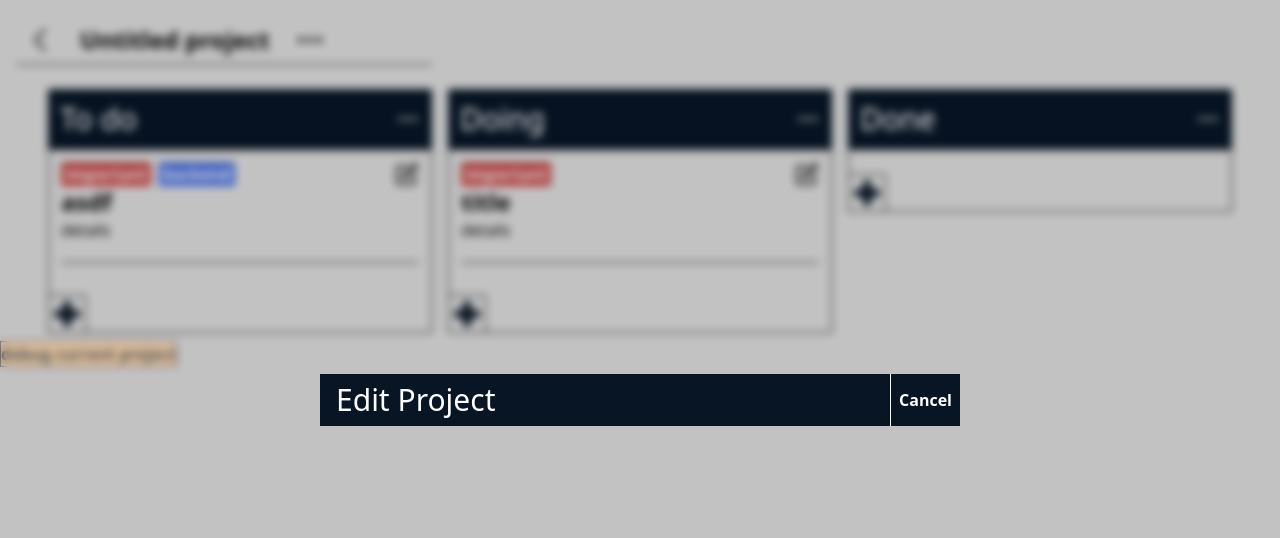
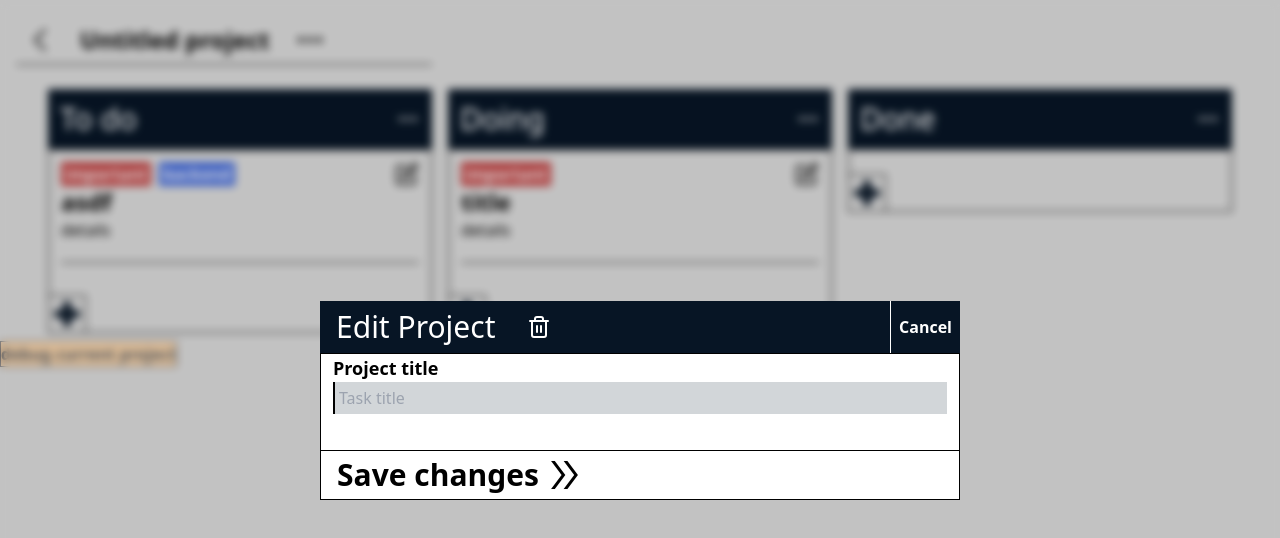
Before and after one commit to Cgull01/tresure, a SvelteKit app: page /projects/2 in a window 1280 px wide. Both pictures are taken after a click on the button 309 px from the left and 40 px from the top of the page. Shown: the top 538 px of the page. Built offline with nearby package versions, Linux system fonts and the light colour scheme.

Commit message:
can rename project

```diff
--- a/src/components/ProjectDialog.svelte
+++ b/src/components/ProjectDialog.svelte
@@ -1,28 +1,22 @@
 <script lang="ts">
-	import { CURRENT_COLUMN, DIALOG_MANAGER, DIALOG_TASK } from './store';
+	import { CURRENT_COLUMN, CURRENT_PROJECT, DIALOG_MANAGER, DIALOG_TASK } from './store';
 	import { addTask, removeTask, updateTask } from '../functions';
 	import Icon from './Icon.svelte';
 
 	let dialogRef: HTMLDialogElement;
+	let projectTitle = $CURRENT_PROJECT.title;
 
 	function closeDialog() {
 		$DIALOG_MANAGER.projectDialog = false;
 	}
 
-	function handleRemove() {
-		if ($DIALOG_TASK.id) {
-			removeTask($CURRENT_COLUMN, $DIALOG_TASK);
-		}
+	function handleDeleteProject() {
+		//TODO: delete project
 		closeDialog();
 	}
 
 	function submitDialog() {
-		if ($DIALOG_TASK.id) {
-			updateTask($CURRENT_COLUMN, $DIALOG_TASK);
-		} else {
-			addTask($CURRENT_COLUMN, $DIALOG_TASK);
-		}
-
+		$CURRENT_PROJECT.title = projectTitle;
 		closeDialog();
 	}
 
@@ -39,15 +33,46 @@
 		<div class="sticky m-auto">
 			<div class="flex flex-row justify-between">
 				<div class="flex flex-row gap-4 bg-accent text-white w-full items-center">
-					<h1 class="text-white font-sans text-3xl px-4 pb-2 py-2">
-						{'Edit Project'}
-					</h1>
+					<h1 class="text-white font-sans text-3xl px-4 pb-2 py-2">Edit Project</h1>
+					<button
+						tabindex="0"
+						title="Click to remove the task"
+						class=" cursor-pointer active:scale-105 stroke-formBackground"
+						on:click={handleDeleteProject}
+					>
+						<Icon name="trash" stroke_width="2" />
+					</button>
 				</div>
 				<button
 					class="bg-accent text-white border-l select-none font-semibold border-white px-2 hover:bg-white hover:text-black transition-colors"
 					on:click={closeDialog}>Cancel</button
 				>
 			</div>
+			<form class="border-black border bg-white">
+				<div class="px-3">
+					<div>
+						<div class="text-lg font-semibold">Project title</div>
+						<input
+							type="text"
+							bind:value={projectTitle}
+							placeholder="Task title"
+							class="p-1 border-l-2 border-black bg-formBackground focus:bg-formBackgroundFocused outline-none mb-3 w-full resize-y row-auto"
+						/>
+					</div>
+				</div>
+				<div
+					class="flex flex-row cursor-pointer border-t border-black w-full text-3xl mt-6 hover:bg-black hover:text-white transition-colors group px-4 align-middle font-semibold select-none"
+				>
+					<button on:click={submitDialog}>Save changes</button>
+
+					<Icon
+						height={48}
+						width={48}
+						name="directions-right"
+						styles="fill-black group-active:translate-x-11 group-active:transition-none group-hover:translate-x-6 transition-transform group-hover:fill-white"
+					/>
+				</div>
+			</form>
 		</div>
 	</dialog>
 {/if}
--- a/src/components/TaskDialog.svelte
+++ b/src/components/TaskDialog.svelte
@@ -104,16 +104,14 @@
 						{$DIALOG_TASK.id ? 'Edit Task' : 'New Task'}
 					</h1>
 					{#if $DIALOG_TASK.id}
-						<!-- svelte-ignore a11y-click-events-have-key-events -->
-						<div
+						<button
 							tabindex="0"
 							title="Click to remove the task"
 							class=" cursor-pointer active:scale-105 stroke-formBackground"
 							on:click={handleRemove}
-							role="button"
 						>
 							<Icon name="trash" stroke_width="2" />
-						</div>
+						</button>
 					{/if}
 				</div>
 				<button
```
Also changed, not shown: 1 other file (tests, documents, lock files or other folders).
